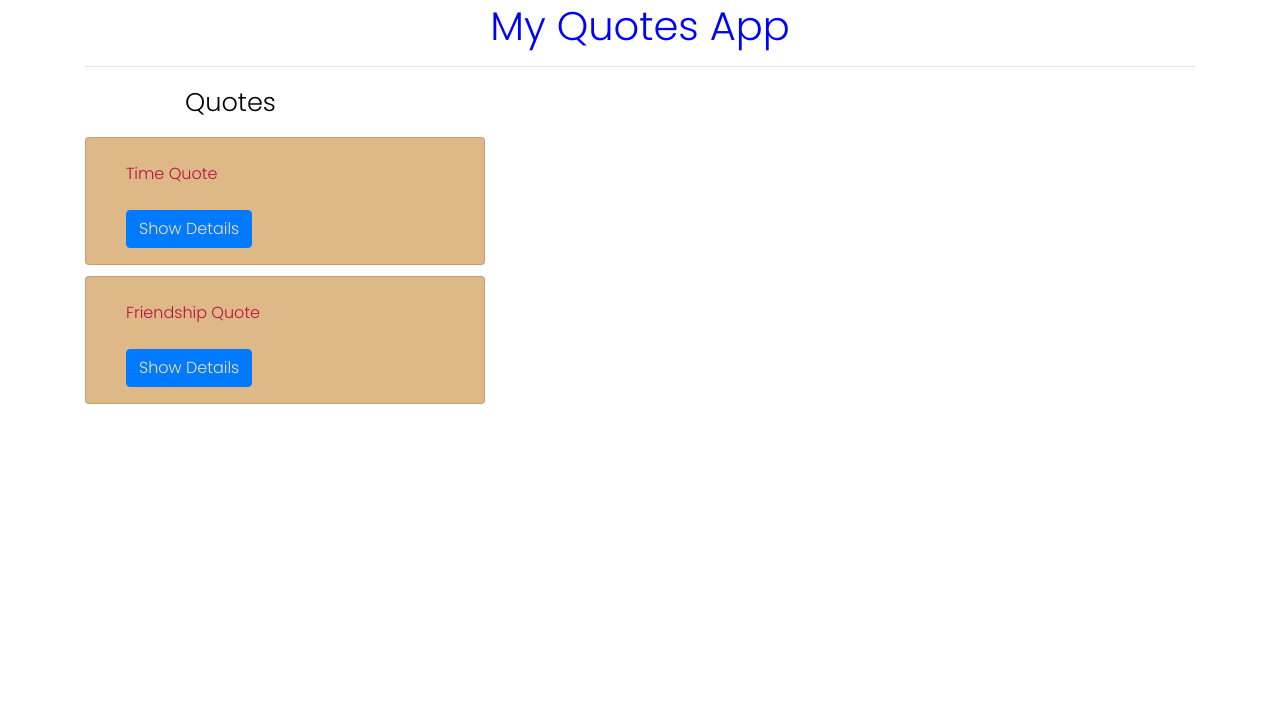
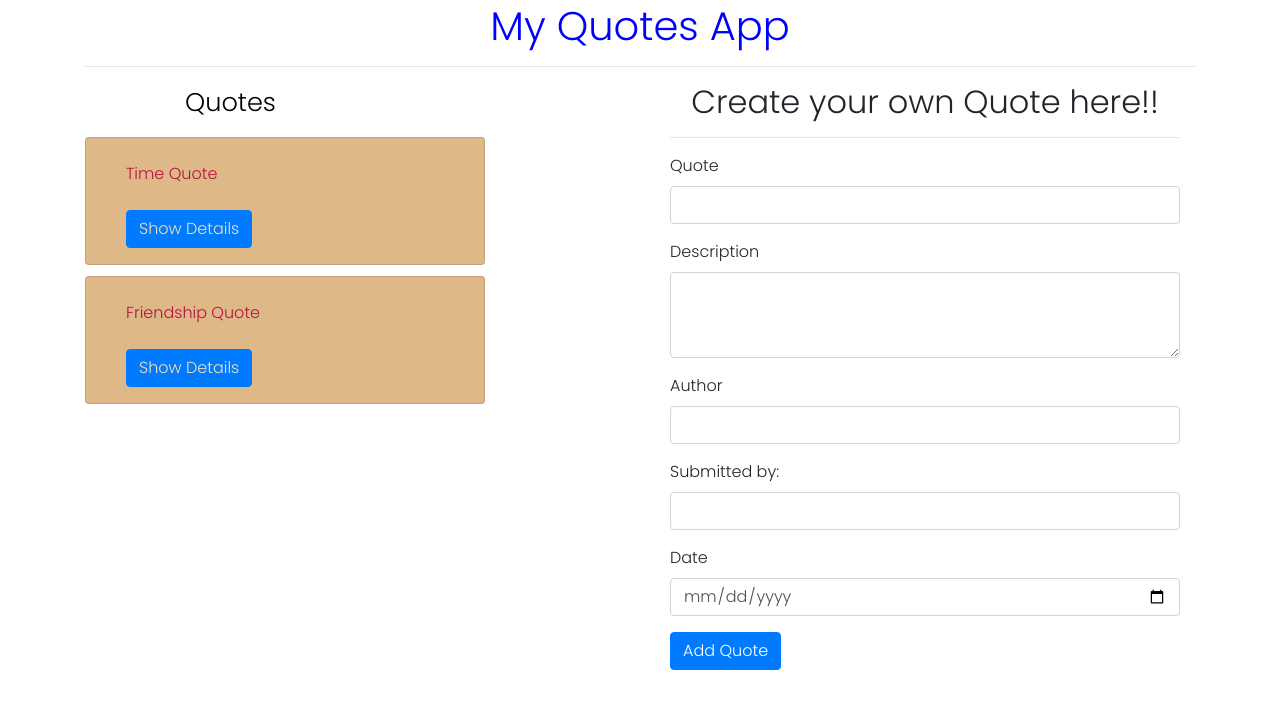
Before and after one commit to sam2020-4/QuotesAPP, an Angular app: page / in a window 1280 px wide. Shown: the top 708 px of the page. Built offline with nearby package versions, Linux system fonts and the light colour scheme.

Commit message:
added form and content required

```diff
--- a/src/app/quote-details/quote-details.component.ts
+++ b/src/app/quote-details/quote-details.component.ts
@@ -18,8 +18,8 @@ export class QuoteDetailsComponent implements OnInit {
   }
 
   // adding upvotes and downvotes
-  upVotes: number = 5;
-  downVotes: number = 3;
+  upVotes: number = 0;
+  downVotes: number = 0;
 
   likeButtonClick() {
     this.upVotes++;
--- a/src/app/quote-form/quote-form.component.html
+++ b/src/app/quote-form/quote-form.component.html
@@ -1,6 +1,33 @@
 <!-- adding form component and validating it -->
-<div class="container-fluid formform">
+<div class="container formform">
     <h2 class="text-center">Create your own Quote here!!</h2>
     <hr>
+    <form (ngSubmit)='submitQuote()' #quoteForm='ngForm'>
+        <div class="form-group">
+          <label for="name">Quote</label>
+          <input type="text" required class="form-control" id="name" [(ngModel)]="newQuote.name" name="ngModel">
+        </div>
 
+        <div class="form-group">
+          <label for="description">Description</label>
+          <textarea class="form-control" id="description" rows="3" [(ngModel)]="newQuote.description" name="ngModel" required></textarea>
+        </div>
+
+        <div class="form-group">
+          <label for="author">Author</label>
+          <input type="text" required class="form-control" id="author" [(ngModel)]="newQuote.author" name="ngModel">
+        </div>
+
+        <div class="form-group">
+          <label for="submittedby">Submitted by:</label>
+          <input type="text" required class="form-control" id="Submittedby" [(ngModel)]="newQuote.submittedby" name="ngModel">
+        </div>
+
+        <div class="form-group">
+          <label for="complete">Date</label>
+          <input type='date' class="form-control" id="completeDate" required [(ngModel)]="newQuote.completeDate" name="completeDate" #completeDate='ngModel' >
+        </div>
+
+        <button type="submit" class="btn btn-primary">Add Quote</button>
+    </form>
 </div>
--- a/src/app/quote-form/quote-form.component.ts
+++ b/src/app/quote-form/quote-form.component.ts
@@ -8,6 +8,16 @@ import { Quote } from '../quote'
 })
 export class QuoteFormComponent implements OnInit {
 
+  @Input() quote: Quote
+   newQuote = new Quote(0,"","","","",new Date());
+
+  @Output() addQuote = new EventEmitter<Quote>();
+
+  submitQuote(){
+    this.addQuote.emit(this.newQuote);
+    this.newQuote = new Quote(0,"","","","",new Date());
+  }
+
   constructor() { }
 
   ngOnInit(): void {
--- a/src/app/quotes/quotes.component.html
+++ b/src/app/quotes/quotes.component.html
@@ -13,5 +13,10 @@
                 </ul>
             </div>
         </div>
+
+        <!-- displaying Quote-form -->
+        <div class="col-md-6">
+            <app-quote-form (addQuote)="addNewQuote($event)"></app-quote-form>
+        </div>
     </div>
 </div>
```
